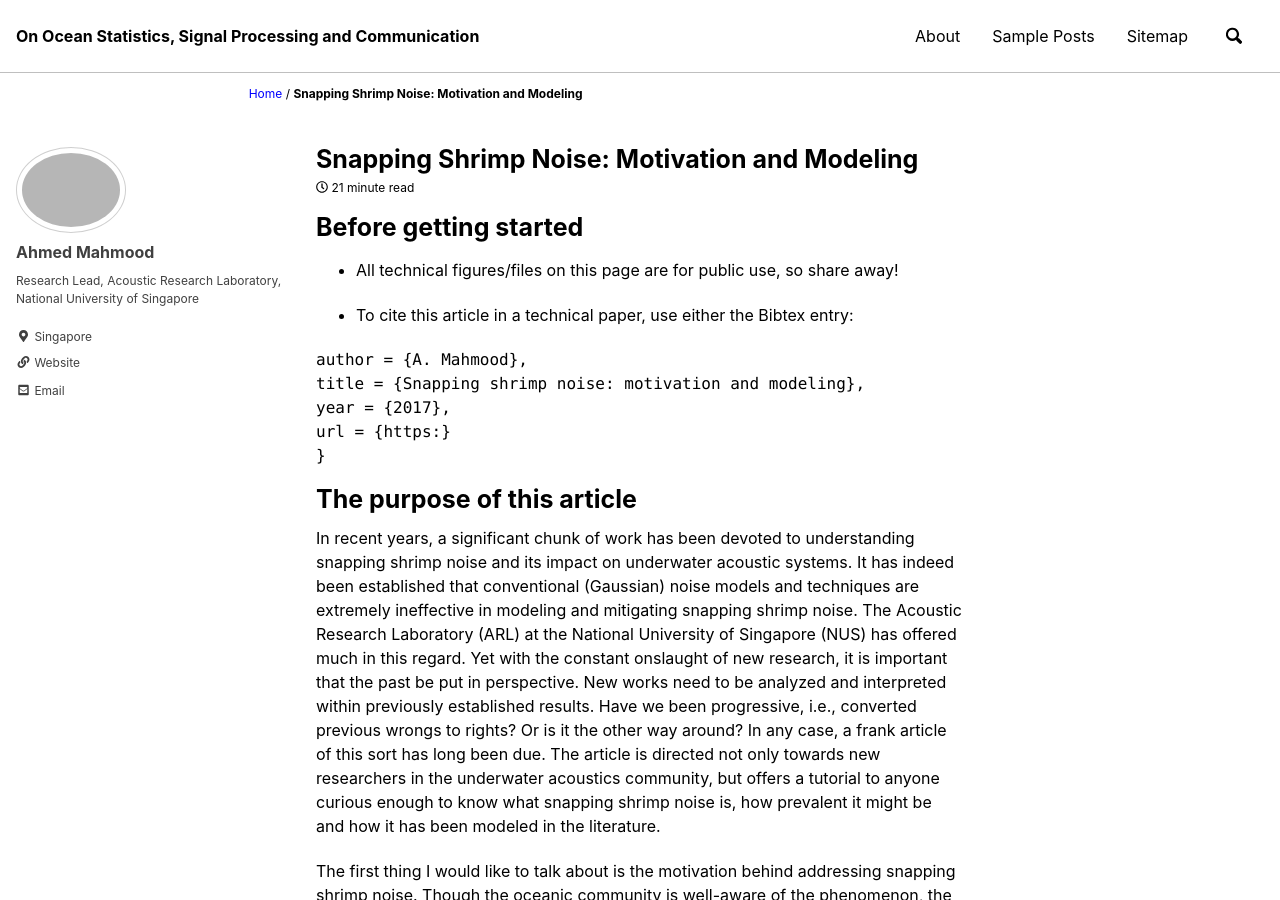
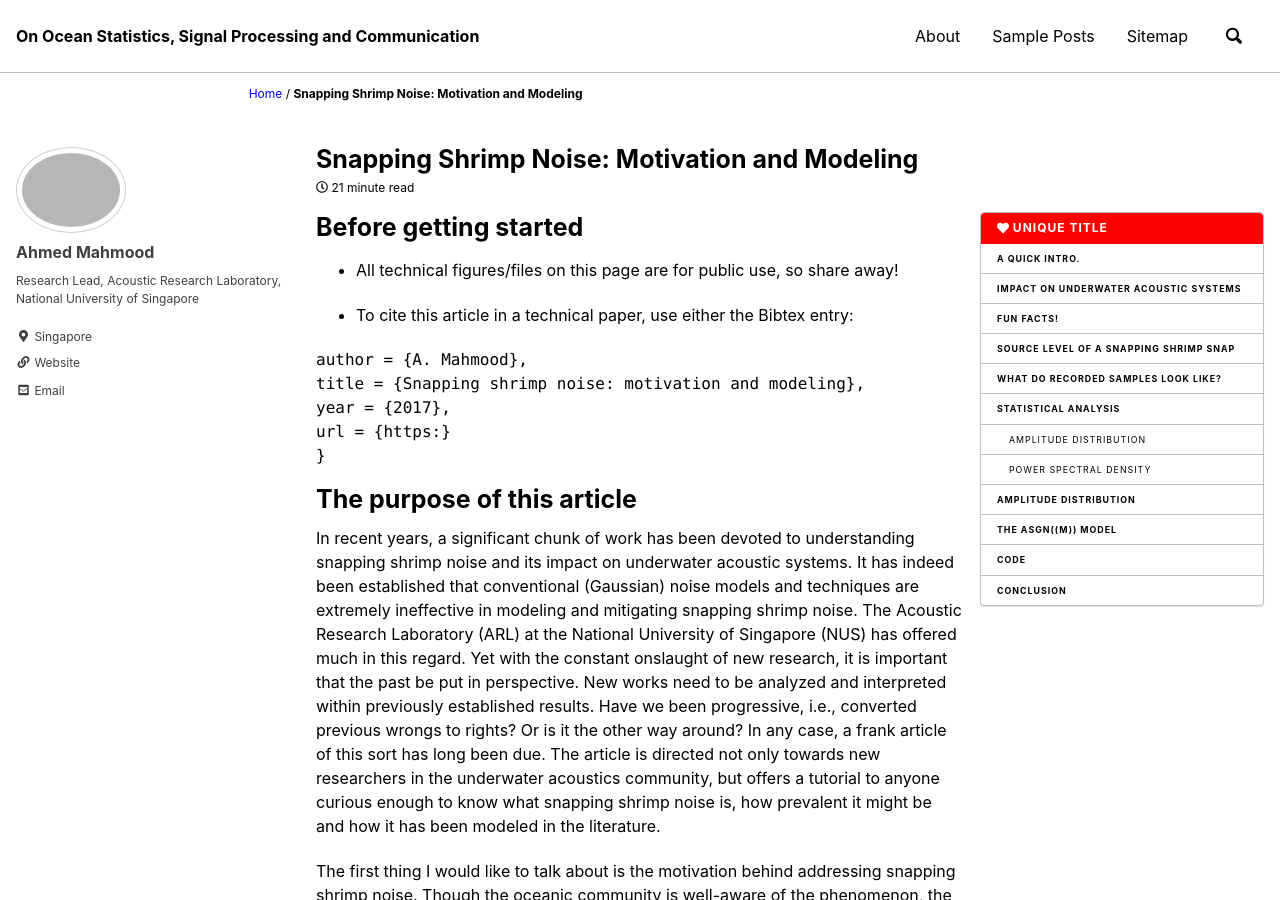
Before and after one commit to ahmd-mahm/ahmd-mahm.github.io, a Jekyll site: the page built from _posts/2018-02-28-The-Snapping-Shrimp.md, in a window 1280 px wide and 900 px high. Built offline with Jekyll 4.4.1, drawn with Linux system fonts in a browser that asks for light colours; nearby versions of some CDN libraries; formulas are drawn with MathJax 3.

Commit message:
Update 2018-02-28-The-Snapping-Shrimp.md

```diff
--- a/_posts/2018-02-28-The-Snapping-Shrimp.md
+++ b/_posts/2018-02-28-The-Snapping-Shrimp.md
@@ -1,6 +1,9 @@
 ---
 title: "Snapping Shrimp Noise: Motivation and Modeling"
 mathjax: true
+toc: true
+toc_label: "Unique Title"
+toc_icon: "heart"
 tags:
   - Impulsive Noise
   - Posts
```
